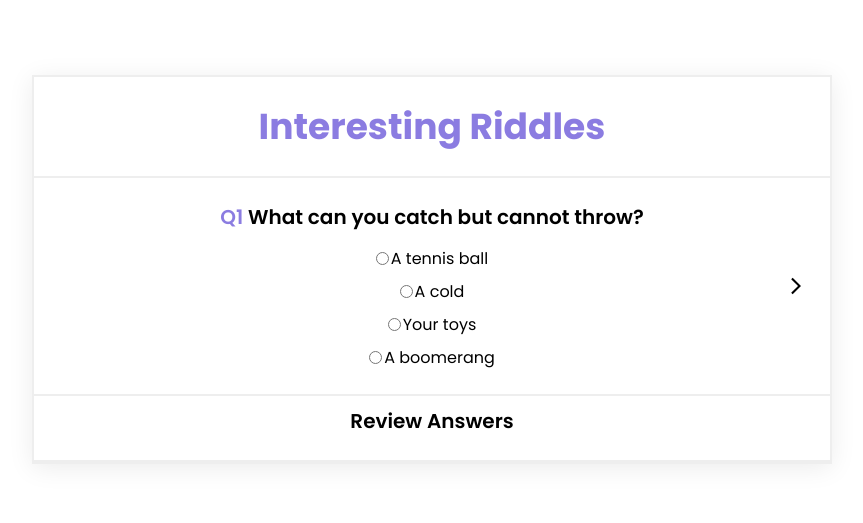
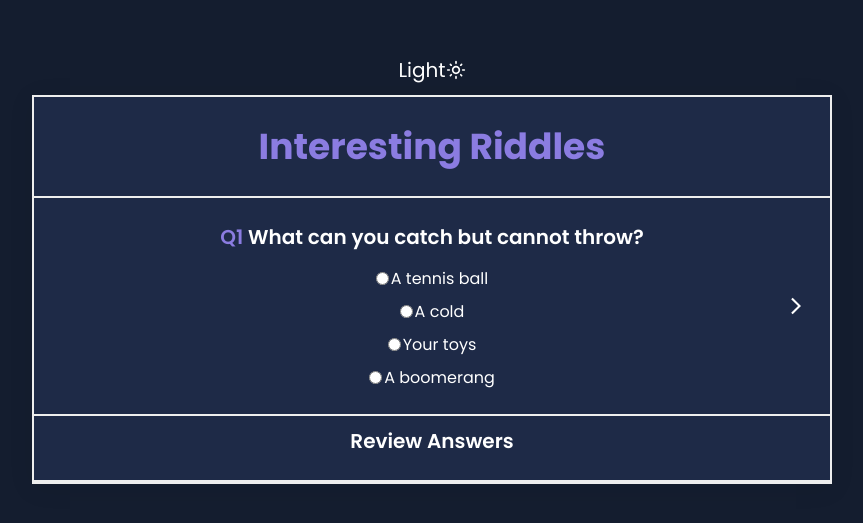
Before and after one commit to devmansi/Solve-riddles, a React (Create React App) app: page / in a window 1280 px wide. Shown: the part 131-654 px from the top of the page, without its empty margins (208-1071 px from the left). Built offline with nearby package versions, Linux system fonts and the light colour scheme.

Commit message:
added light and dark theme

```diff
--- a/src/App.css
+++ b/src/App.css
@@ -1,8 +1,35 @@
+.outer-container {
+  height: 100vh;
+  display: flex;
+  align-items: center;
+  justify-content: center;
+  flex-direction: column;
+  gap: 1rem;
+}
+
+.outer-container.dark-mode {
+  background-color: #141d2f;
+  color: #fff;
+}
+
+.container.dark-mode {
+  background-color: #1e2a47;
+}
+
 .container {
   width: 80rem;
-  margin: auto;
   border: 2px solid #eee;
   box-shadow: 0px 4px 24px rgba(0, 0, 0, 0.08);
+}
+
+.toggle {
+  display: flex;
+  align-items: center;
+  font-size: 2rem;
+}
+
+.toggle:hover {
+  cursor: pointer;
 }
 
 h1 {
--- a/src/App.js
+++ b/src/App.js
@@ -1,13 +1,19 @@
 import React from "react";
 import Riddle from "./components/riddle";
 import { riddles } from "./constants/riddles";
-import { MdArrowBackIos, MdArrowForwardIos } from "react-icons/md";
+import {
+  MdArrowBackIos,
+  MdArrowForwardIos,
+  MdOutlineLightMode,
+  MdNightlightRound,
+} from "react-icons/md";
 import "./App.css";
 
 function App() {
   const [riddleNumber, setRiddleNumber] = React.useState(0);
   const [selectedOptions, setSelectedOptions] = React.useState({});
   const [submitBtnClicked, setSubmitBtnClicked] = React.useState(false);
+  const [toggle, setToggle] = React.useState(true);
   const answers = [];
   for (const key in selectedOptions) {
     const answerNumber = Number(key) + 1;
@@ -34,7 +40,21 @@ function App() {
 
   return (
     <>
-      <div className="container">
+      <div className={`outer-container ${toggle ? "dark-mode" : ""}`}>
+        <div className="toggle" onClick={() => setToggle(!toggle)}>
+          {!toggle ? (
+            <>
+              <span>Dark</span>
+              <MdNightlightRound />
+            </>
+          ) : (
+            <>
+              <span>Light</span>
+              <MdOutlineLightMode />
+            </>
+          )}
+        </div>
+        <div className={`container ${toggle ? "dark-mode" : ""}`}>
           {!submitBtnClicked ? (
             <>
               <h1>Interesting Riddles</h1>
@@ -103,6 +123,7 @@ function App() {
             </>
           )}
         </div>
+      </div>
     </>
   );
 }
--- a/src/index.css
+++ b/src/index.css
@@ -16,8 +16,4 @@
 
 body {
   font-family: "Poppins", sans-serif;
-  height: 100vh;
-  display: flex;
-  align-items: center;
-  justify-content: center;
 }
```
Lines whose indentation alone changed are shown as unchanged.
